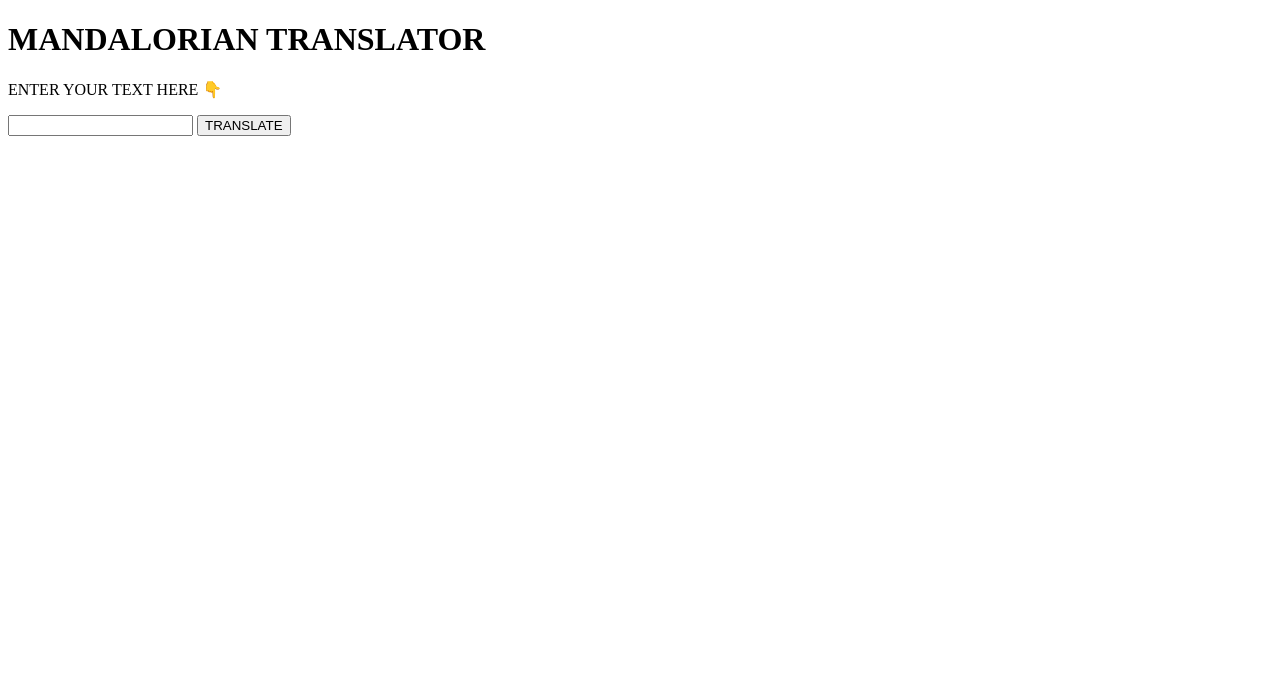
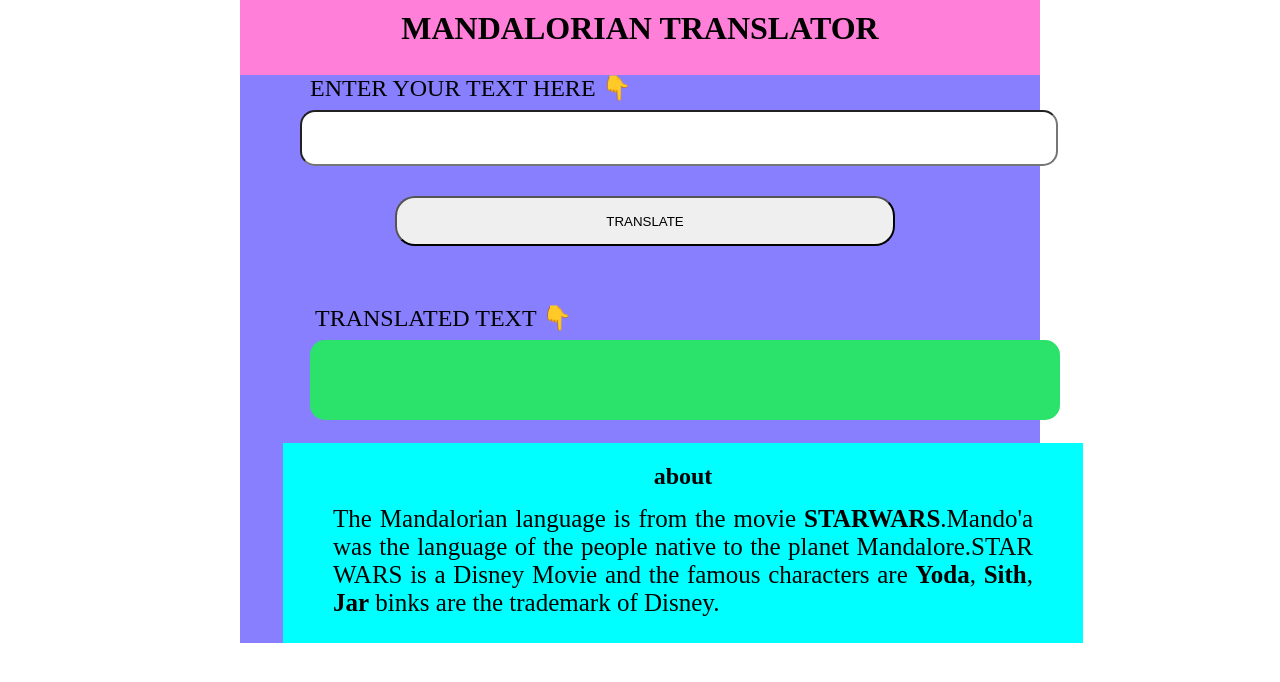
Before and after one commit to pantherblack34/MandalorianTranslator, a plain HTML site: page index.html in a window 1280 px wide. Drawn offline with Linux system fonts and the light colour scheme.

Commit message:
updated css and html

```diff
--- a/index.html
+++ b/index.html
@@ -5,6 +5,7 @@
     <meta http-equiv="X-UA-Compatible" content="IE=edge">
     <meta name="viewport" content="width=device-width, initial-scale=1.0">
     <title>Translator</title>
+    <link rel="stylesheet" href="style.css">
 </head>
 <body>
     <div class="wrapper">
@@ -15,9 +16,16 @@
         <p>ENTER YOUR TEXT HERE 👇</p>
         <input type="text" name="text" id="input-text">
 
-        <button class="btn">TRANSLATE</button>
+        <button id="button">TRANSLATE</button>
 
-        <div class="output-text"></div>
+        <p class="trans-text">TRANSLATED TEXT 👇</p>
+
+        <div id="output-text"></div>
+
+        <div id="about">
+            <h2>about</h2>
+            <p>The Mandalorian language is from the movie <b>STARWARS</b>.Mando'a was the language of the people native to the planet Mandalore.STAR WARS is a Disney Movie and the famous characters are <strong>Yoda</strong>, <strong>Sith</strong>, <strong>Jar</strong> binks are the trademark of Disney.</p>
+        </div>
 
     </div>
 
--- a/style.css
+++ b/style.css
@@ -1,10 +1,87 @@
-
+body, html{
+    margin: 0;
+    padding: 0;
+}
 
 .wrapper{
-    display: block;
+    display: grid;
     text-align: center;
-    width: 800px;
-    height: 600px;
+    width: 780px;
+    height: 623px;
     margin: auto;
+    padding: 10px;
     background-color: rgb(136, 127, 255);
 }
+.container{
+    width: 800px;
+    height: 75px;
+    text-align: center;
+    margin: auto;
+    margin-top: -10px;
+    margin-left: -10px;
+    background-color: rgb(255, 127, 217) ;
+}
+h1{
+    width: 600px;
+    margin: auto;
+    margin-top: 10px;
+}
+p{
+    position: absolute;
+    top: 50px;
+    left: 310px;
+    font-size: x-large;
+}
+#input-text{
+    display: block;
+    position: absolute;
+    width: 750px;
+    height: 50px;
+    top: 110px;
+    left: 300px;
+    outline: none;
+    border-radius: 15px;
+}
+
+#button{
+    width: 500px;
+    height: 50px;
+    margin: auto;
+    position: relative;
+    top: -260px;
+    bottom: 220px;
+    border-radius: 20px;
+}
+.trans-text{
+    position: absolute;
+    top: 280px;
+    left: 315px;
+}
+
+#output-text{
+    display: block;
+    width: 750px;
+    height: 80px;
+    background-color: #2be26a;
+    position: absolute;
+    top: 340px;
+    left: 310px;
+    border-radius: 15px;
+}
+#about{
+    width: 800px;
+    height: 200px;
+    background-color: aqua;
+    position: absolute;
+    top: 443px;
+    left: 283px;
+}
+#about p{
+    position: relative;
+    top: -5px;
+    left: 0px;
+    text-align: justify;
+    width: 700px;
+    margin: auto;
+    font-size: 25px;
+}
```
